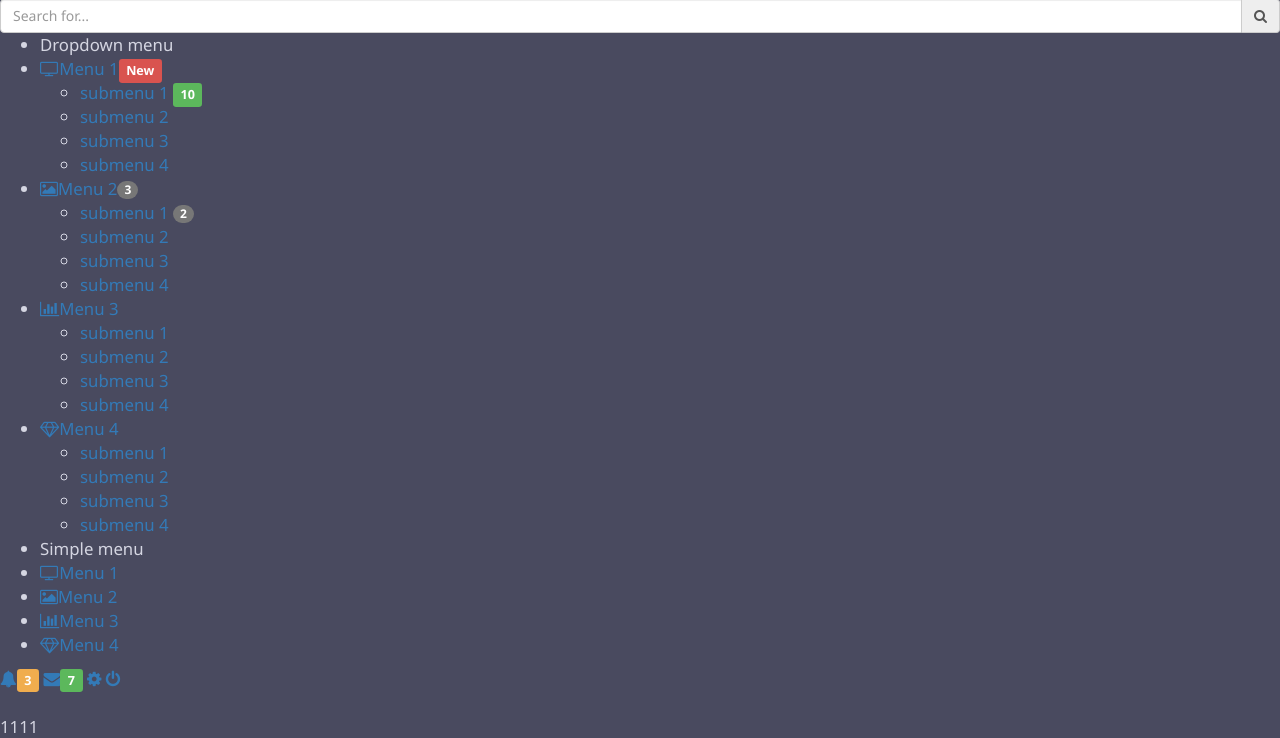
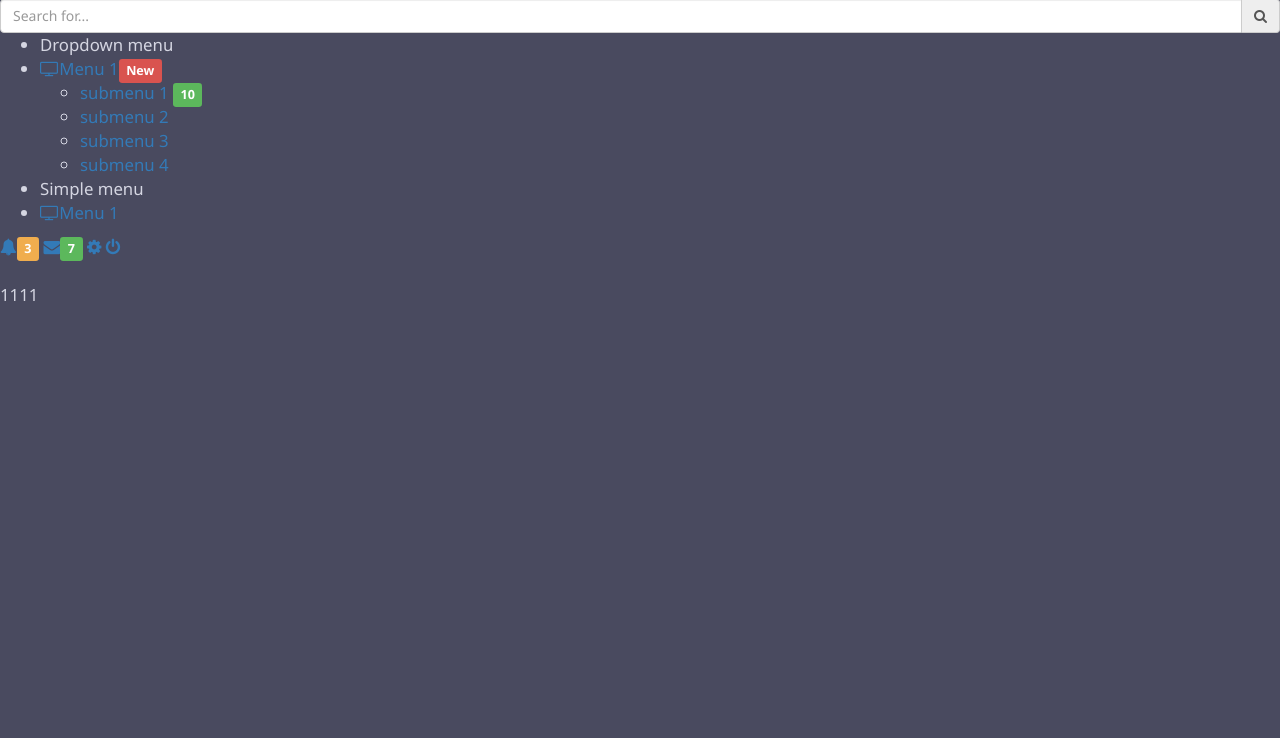
Before and after one commit to duningning/MyProject, a Django app: page /home/ in a window 1280 px wide. Shown: the part 628-1366 px from the top of the page. After the commit the page ends 929 px from the top, so only its background shows below. Run offline with Django 3.2, Linux system fonts and the light colour scheme; some libraries are stand-ins or nearby versions.

Commit message:
侧边栏修改
减少侧边栏菜单数量

```diff
--- a/Myapp/templates/menu.html
+++ b/Myapp/templates/menu.html
@@ -50,44 +50,9 @@
                         </ul>
                     </div>
                 </li>
-                <li class="sidebar-dropdown">
-                    <a href="#"><i class="fa fa-photo"></i><span>Menu 2</span><span class="badge">3</span></a>
-                    <div class="sidebar-submenu">
-                        <ul>
-                            <li><a href="#">submenu 1 <span class="badge">2</span></a></li>
-                            <li><a href="#">submenu 2</a></li>
-                            <li><a href="#">submenu 3</a></li>
-                            <li><a href="#">submenu 4</a></li>
-                        </ul>
-                    </div>
-                </li>
-                <li class="sidebar-dropdown">
-                    <a href="#"><i class="fa fa-bar-chart-o"></i><span>Menu 3</span></a>
-                    <div class="sidebar-submenu">
-                        <ul>
-                            <li><a href="#">submenu 1</a></li>
-                            <li><a href="#">submenu 2</a></li>
-                            <li><a href="#">submenu 3</a></li>
-                            <li><a href="#">submenu 4</a></li>
-                        </ul>
-                    </div>
-                </li>
-                <li class="sidebar-dropdown">
-                    <a href="#"><i class="fa fa-diamond"></i><span>Menu 4</span></a>
-                    <div class="sidebar-submenu">
-                        <ul>
-                            <li><a href="#">submenu 1</a></li>
-                            <li><a href="#">submenu 2</a></li>
-                            <li><a href="#">submenu 3</a></li>
-                            <li><a href="#">submenu 4</a></li>
-                        </ul>
-                    </div>
-                </li>
                 <li class="header-menu"><span>Simple menu</span></li>
                 <li><a href="#"><i class="fa fa-tv"></i><span>Menu 1</span></a></li>
-                <li><a href="#"><i class="fa fa-photo"></i><span>Menu 2</span></a></li>
-                <li><a href="#"><i class="fa fa-bar-chart-o"></i><span>Menu 3</span></a></li>
-                <li><a href="#"><i class="fa fa-diamond"></i><span>Menu 4</span></a></li>
+
             </ul>
            </div><!-- sidebar-menu  -->
         </div><!-- sidebar-content  -->
```
